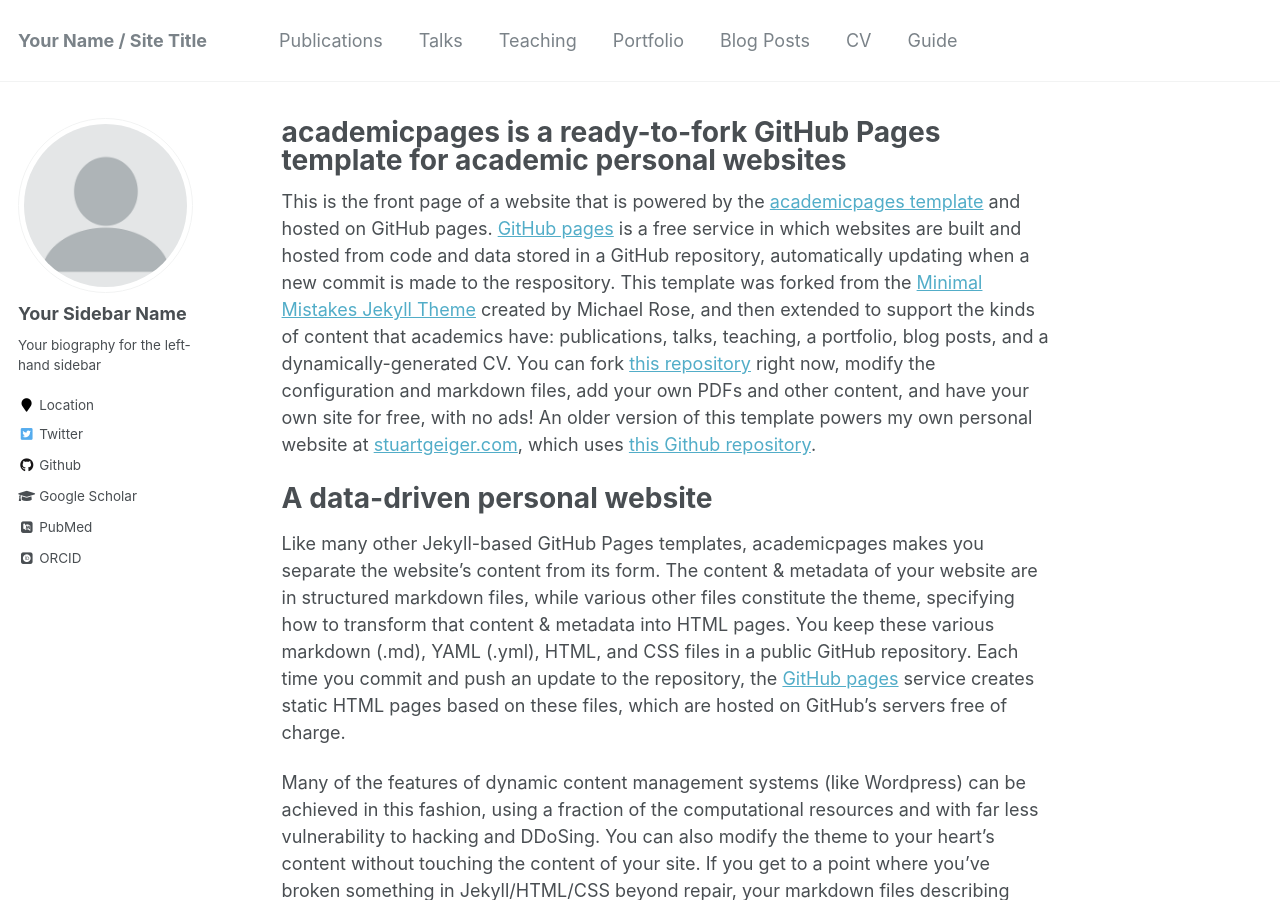
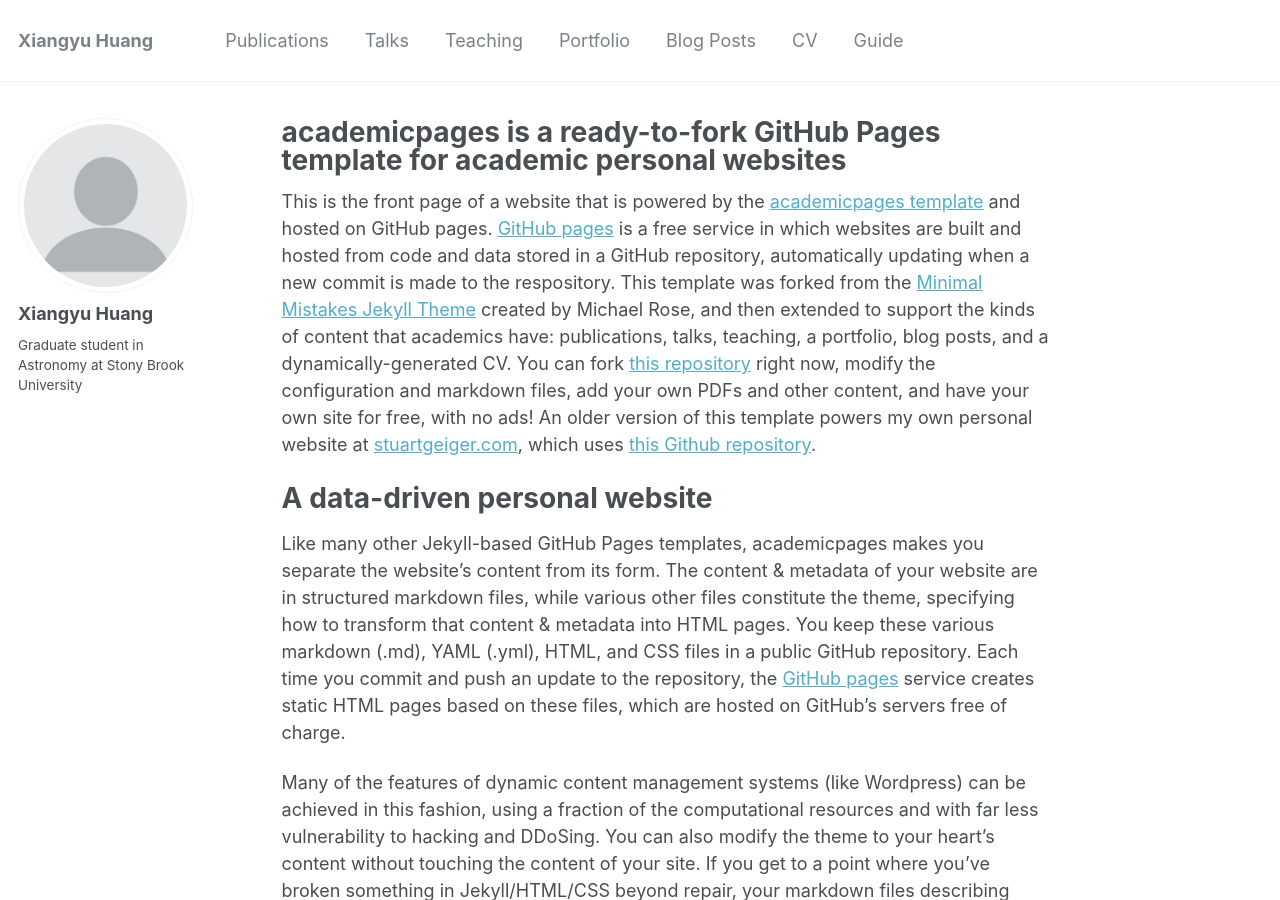
Before and after one commit to huangxy256/huangxy256.github.io, a Jekyll site: the page built from _pages/about.md, in a window 1280 px wide and 900 px high. Built offline with Jekyll 4.4.1, drawn with Linux system fonts in a browser that asks for light colours; some web fonts are replaced.

Commit message:
update config file

```diff
--- a/_config.yml
+++ b/_config.yml
@@ -7,13 +7,13 @@
 
 # Site Settings
 locale                   : "en-US"
-title                    : "Your Name / Site Title"
+title                    : "Xiangyu Huang"
 title_separator          : "-"
 name                     : &name "Your Name"
 description              : &description "personal description"
-url                      : https://academicpages.github.io # the base hostname & protocol for your site e.g. "https://mmistakes.github.io"
+url                      : https://huangxy256.github.io # the base hostname & protocol for your site e.g. "https://mmistakes.github.io"
 baseurl                  : "" # the subpath of your site, e.g. "/blog"
-repository               : "academicpages/academicpages.github.io"
+repository               : "huangxy256.github.io"
 teaser                   :  # filename of teaser fallback teaser image placed in /images/, .e.g. "500x300.png"
 breadcrumbs              : false # true, false (default)
 words_per_minute         : 160
@@ -80,13 +80,13 @@
 
 # Site Author
 author:
-  name             : "Your Sidebar Name"
+  name             : "Xiangyu Huang"
   avatar           : "profile.png"
-  bio              : "Your biography for the left-hand sidebar"
-  location         : "Location"
+  bio              : "Graduate student in Astronomy at Stony Brook University"
+  # location         : "Location"
   employer         :
-  pubmed           : "https://www.ncbi.nlm.nih.gov/pubmed/?term=john+snow"
-  googlescholar    : "http://yourfullgooglescholarurl.com"
+  # pubmed           : "https://www.ncbi.nlm.nih.gov/pubmed/?term=john+snow"
+  # googlescholar    : "http://yourfullgooglescholarurl.com"
   email            :
   researchgate     :  # example: "https://www.researchgate.net/profile/yourprofile"
   uri              :
@@ -96,20 +96,20 @@
   flickr           :
   facebook         :
   foursquare       :
-  github           : "academicpages"
+  # github           : "academicpages"
   google_plus      :
   keybase          :
   instagram        :
   impactstory      : #"https://profiles.impactstory.org/u/xxxx-xxxx-xxxx-xxxx"
   lastfm           :
   linkedin         :
-  orcid            : "http://orcid.org/yourorcidurl"
+  # orcid            : "http://orcid.org/yourorcidurl"
   pinterest        :
   soundcloud       :
   stackoverflow    : # http://stackoverflow.com/users/123456/username
   steam            :
   tumblr           :
-  twitter          : "replacethistwitterhandle"
+  # twitter          : "replacethistwitterhandle"
   vine             :
   weibo            :
   xing             :
```
Also changed, not shown: 1 other file.
